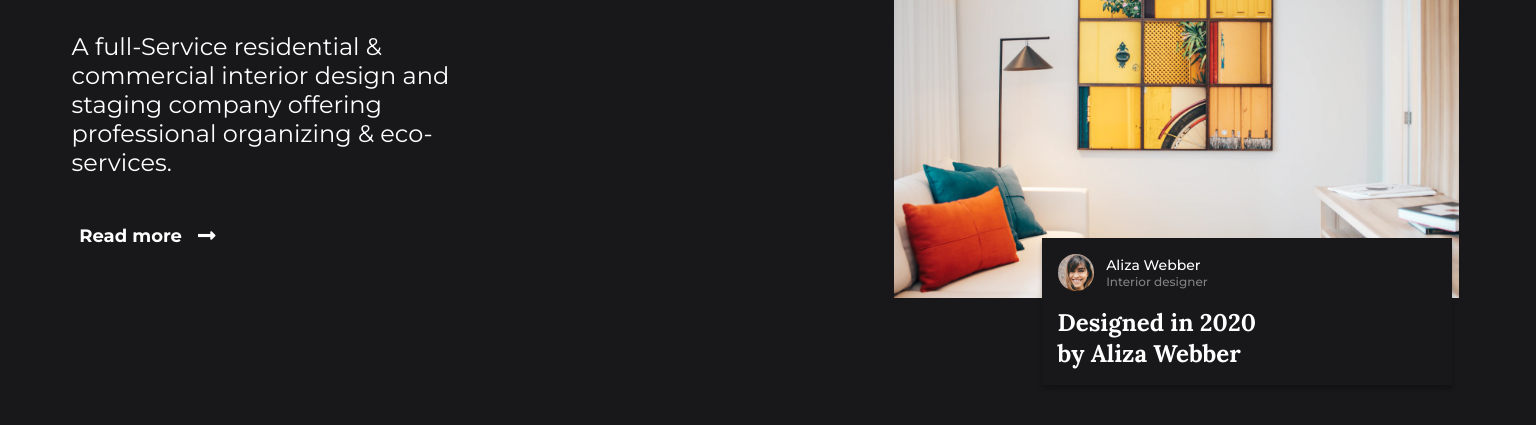
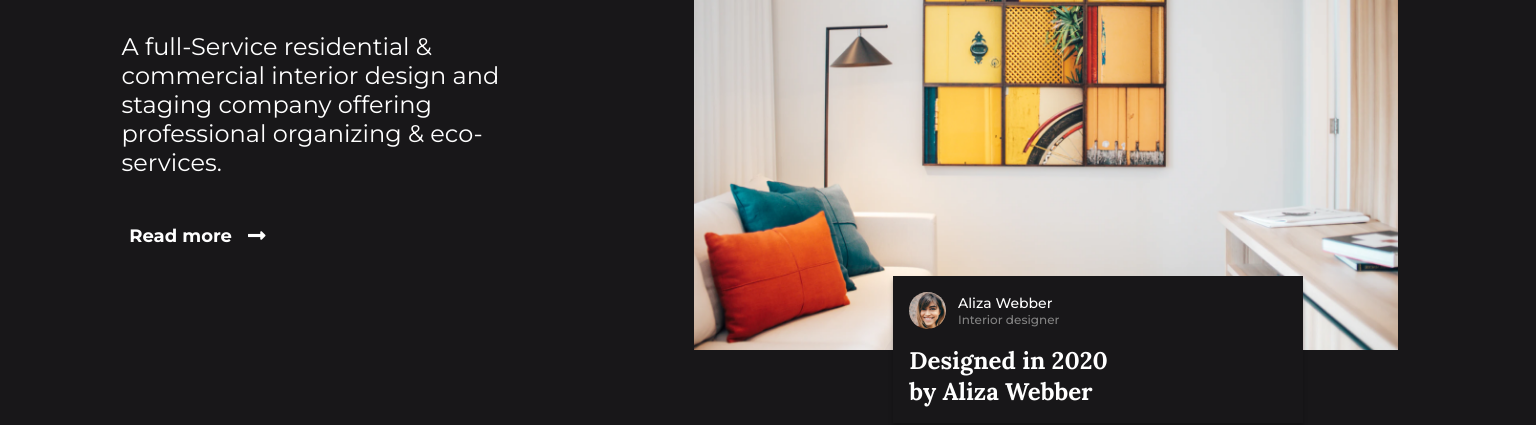
Before and after one commit to naiiiden/interior-consultant-page, a plain HTML site: page index.html in a window 1536 px wide. Shown: the part 381-806 px from the top of the page. Drawn offline with nearby package versions, Linux system fonts and the light colour scheme.

Commit message:
better image alignment

```diff
--- a/style/_general.scss
+++ b/style/_general.scss
@@ -16,7 +16,3 @@ body {
     background-color: #181719;
     position: relative;
 }
-
-img {
-    max-width: 100%;
-}
--- a/style/_queries.scss
+++ b/style/_queries.scss
@@ -77,7 +77,8 @@
 
     main {
         flex-direction: row;
-        justify-content: space-between;
+        justify-content: center;
+        align-items: center;
         padding: 0 50px;
         height: 85vh;
 
@@ -106,7 +107,7 @@
             // padding: 0 77px;
 
             .interior {
-               max-width: 565px;
+                width: 100%;
             }
 
             figcaption {
@@ -158,10 +159,8 @@
     }
 
     main {
+        margin: auto;
         flex-direction: row;
-        justify-content: space-between;
-        padding: 0;
-        height: 85vh;
 
         .text {
             align-items: center;
@@ -186,12 +185,16 @@
         }
 
         figure {
-            padding: 0 77px;
+            padding: 0;
+
+            .interior {
+                width: 80%;
+            }
 
             figcaption {
                 width: 410px;
                 top: 86%;
-                right: 11.75%;
+                right: 20.75%;
 
                 p {
                     font-size: 24px;
@@ -210,3 +213,15 @@
         }
     }
 }
+
+@media screen and (min-width: 1800px) {
+    main {
+        figure {
+            margin-left: 10rem;
+
+            .interior {
+                width: 95%;
+            }
+        }
+    }
+}
--- a/style/style.scss
+++ b/style/style.scss
@@ -106,6 +106,10 @@ main {
         position: relative;
         padding: .5rem;
 
+        .interior {
+            width: 100%;
+        }
+
         figcaption {
             position: absolute;
             // top: 11.5rem;
@@ -119,7 +123,6 @@ main {
             gap: 1rem;
             padding: 1rem;
             width: 82%;
-
 
             p {
                 font-family: Lora, sans-serif;
```
Also changed, not shown: style/style.css, 1 other file.
